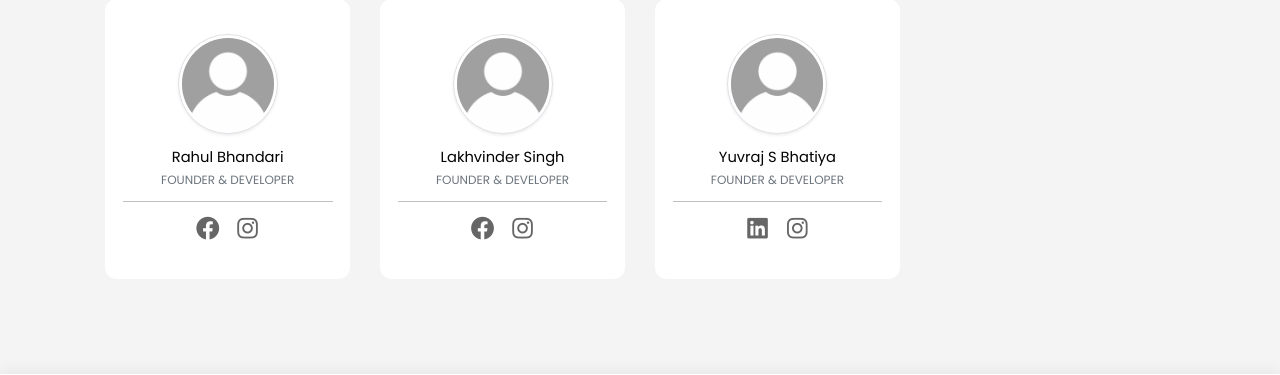
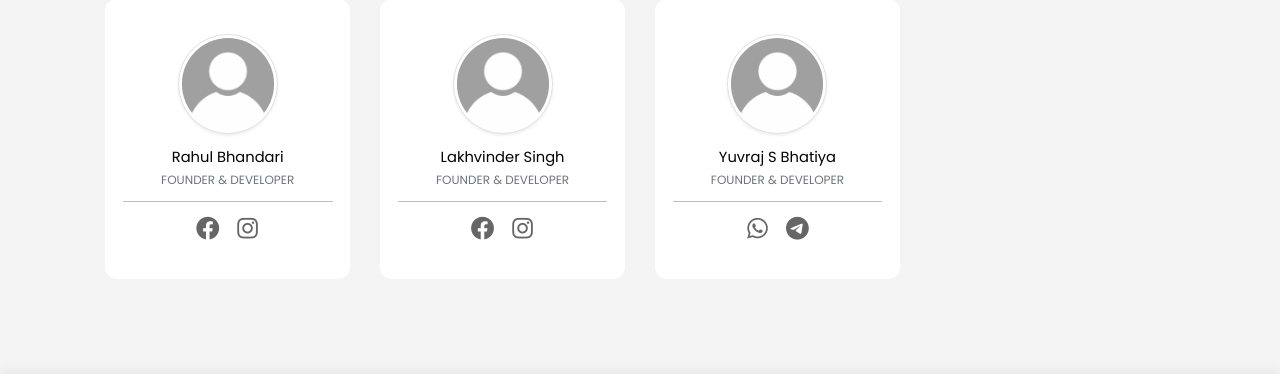
Before and after one commit to Copilot8/pahadiGuru, a Flask app: page /about in a window 1280 px wide. Shown: the part 344-719 px from the top of the page. Run offline with Flask 2, Linux system fonts and the light colour scheme; some libraries are stand-ins or nearby versions.

Commit message:
Add files via upload

```diff
--- a/templates/about.html
+++ b/templates/about.html
@@ -74,8 +74,8 @@
             <h5 class="mb-0">Yuvraj S Bhatiya</h5><span class="small text-uppercase text-muted ">Founder & Developer</span>
             <hr>
             <ul class="social mb-0 list-inline mt-3">
-              <li class="list-inline-item"><a href="https://www.linkedin.com/in/yuvraj-singh-bhatiya-707939255/" class="social-link"><i class="fa-brands fa-linkedin"></i></a></li>
-              <li class="list-inline-item"><a href="https://www.instagram.com/yvrj.bhatiya" class="social-link"><i class="fa-brands fa-instagram"></i></a></li>
+              <li class="list-inline-item"><a href="https://wa.me/+917078021174" class="social-link"><i class="fa-brands fa-whatsapp"></i></a></li>
+              <li class="list-inline-item"><a href="https://username.t.me/yvrjbhatiya" class="social-link"><i class="fa-brands fa-telegram"></i></a></li>
             </ul>
           </div>
         </div>
```
